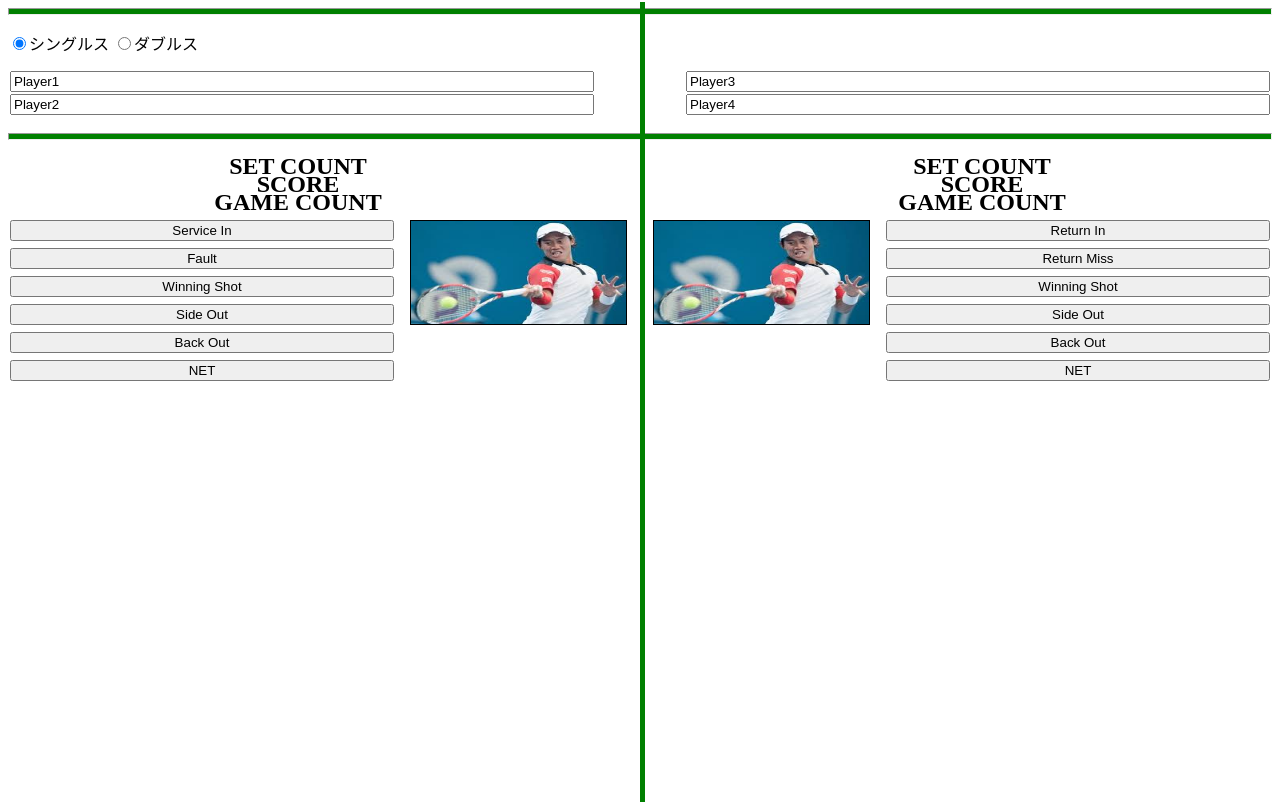
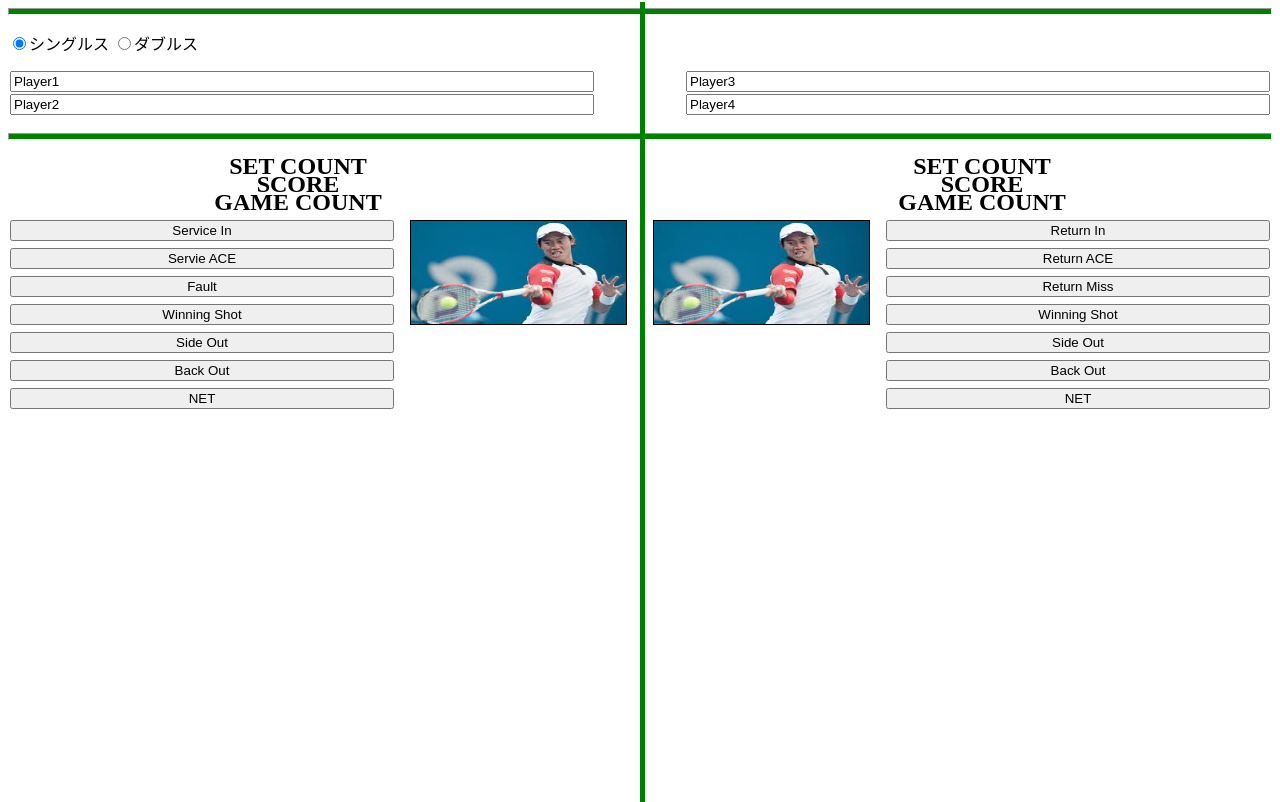
Before and after one commit to masakyx/masakyx.github.io, a plain HTML site: page TennisScore/tennistage2.html in a window 1280 px wide. Shown: the part 81-883 px from the top of the page. Drawn offline with nearby package versions, Linux system fonts and the light colour scheme.

Commit message:
11commit

```diff
--- a/TennisScore/stage2.css
+++ b/TennisScore/stage2.css
@@ -11,30 +11,33 @@ input[name="usn3"],input[name="usn4"]{
 input[name="usn2"],input[name="usn4"]{
   margin-top:5px;
 }
-input[name="service"],input[name="fault"],input[name="winning1"],input[name="side out1"],input[name="back out1"],input[name="net1"]{
+input[name="service"],input[name="fault"],input[name="winning1"],input[name="side out1"],input[name="back out1"],input[name="net1"],input[name="Serviceace"]{
   position:absolute;
   width:30%;
   left:10px;
 }
-input[name="return in"],input[name="return miss"],input[name="winning2"],input[name="side out2"],input[name="back out2"],input[name="net2"]{
+input[name="return in"],input[name="return miss"],input[name="winning2"],input[name="side out2"],input[name="back out2"],input[name="net2"],input[name="Returnace"]{
   position:absolute;
   width:30%;
   right:10px;
 }
-input[name="fault"],input[name="return miss"]{
+input[name="Serviceace"],input[name="Returnace"]{
   margin-top:10px;
 }
-input[name="winning1"],input[name="winning2"]{
+input[name="fault"],input[name="return miss"]{
   margin-top:20px;
 }
-input[name="side out1"],input[name="side out2"]{
+input[name="winning1"],input[name="winning2"]{
   margin-top:30px;
 }
-input[name="back out1"],input[name="back out2"]{
+input[name="side out1"],input[name="side out2"]{
   margin-top:40px;
 }
+input[name="back out1"],input[name="back out2"]{
+  margin-top:50px;
+}
 input[name="net1"],input[name="net2"]{
-  margin-top:50px;
+  margin-top:60px;
 }
 #vhr{
   position:absolute;
--- a/TennisScore/tennistage2.html
+++ b/TennisScore/tennistage2.html
@@ -44,6 +44,9 @@
         <input type="button" name="service" value="Service In" class="scorebt" id="service">
         <input type="button" name="return in" value="Return In" class="scorebt" id="returnin">
         <br>
+        <input type="button" name="Serviceace" value="Servie ACE" class="scorebt" id="serviceace">
+        <input type="button" name="Returnace" value="Return ACE" class="scorebt" id="returnace">
+        <br>
         <input type="button" name="fault" value="Fault" class="scorebt">
         <input type="button" name="return miss" value="Return Miss" class="scorebt">
         <br>
```
